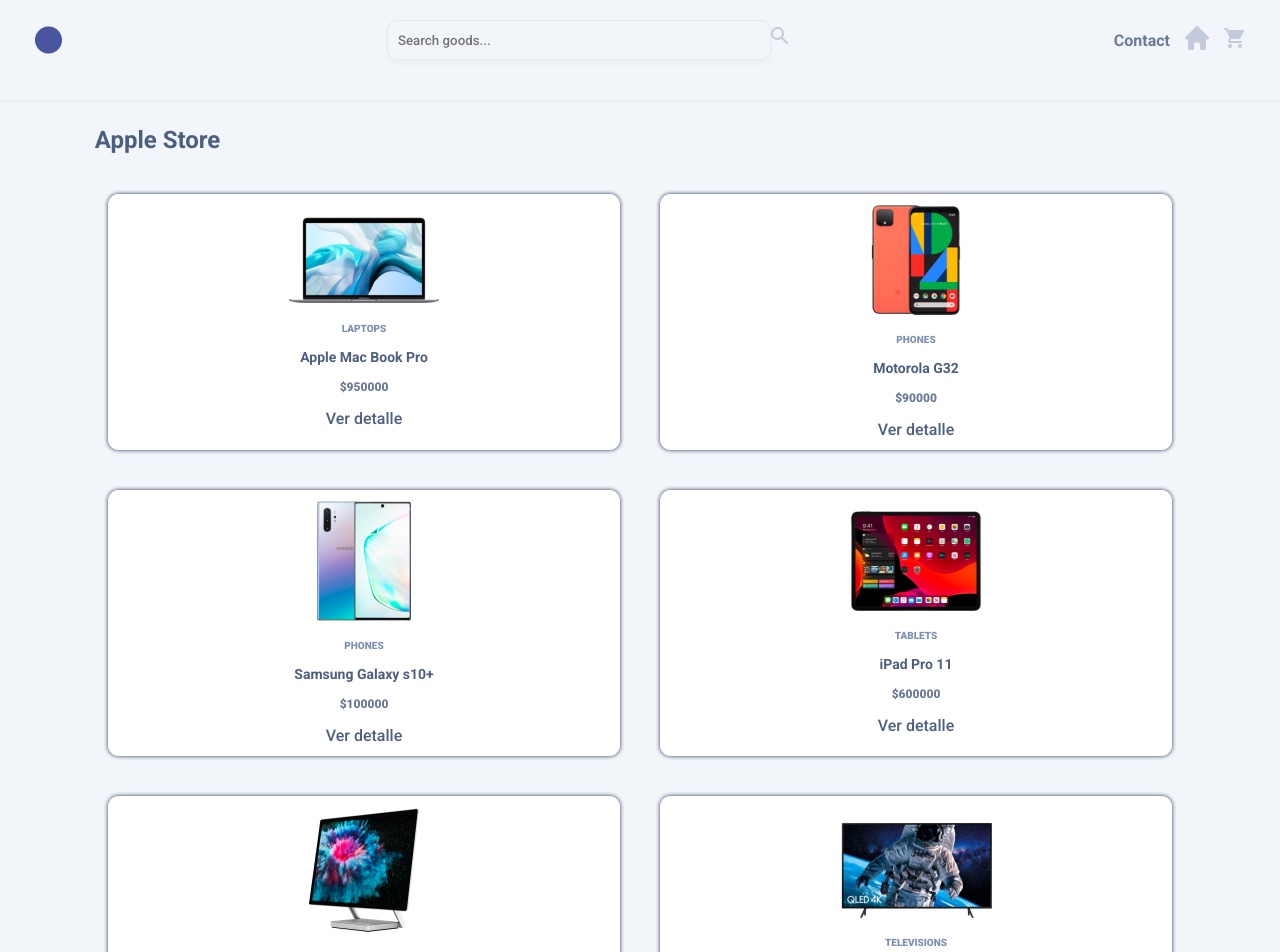
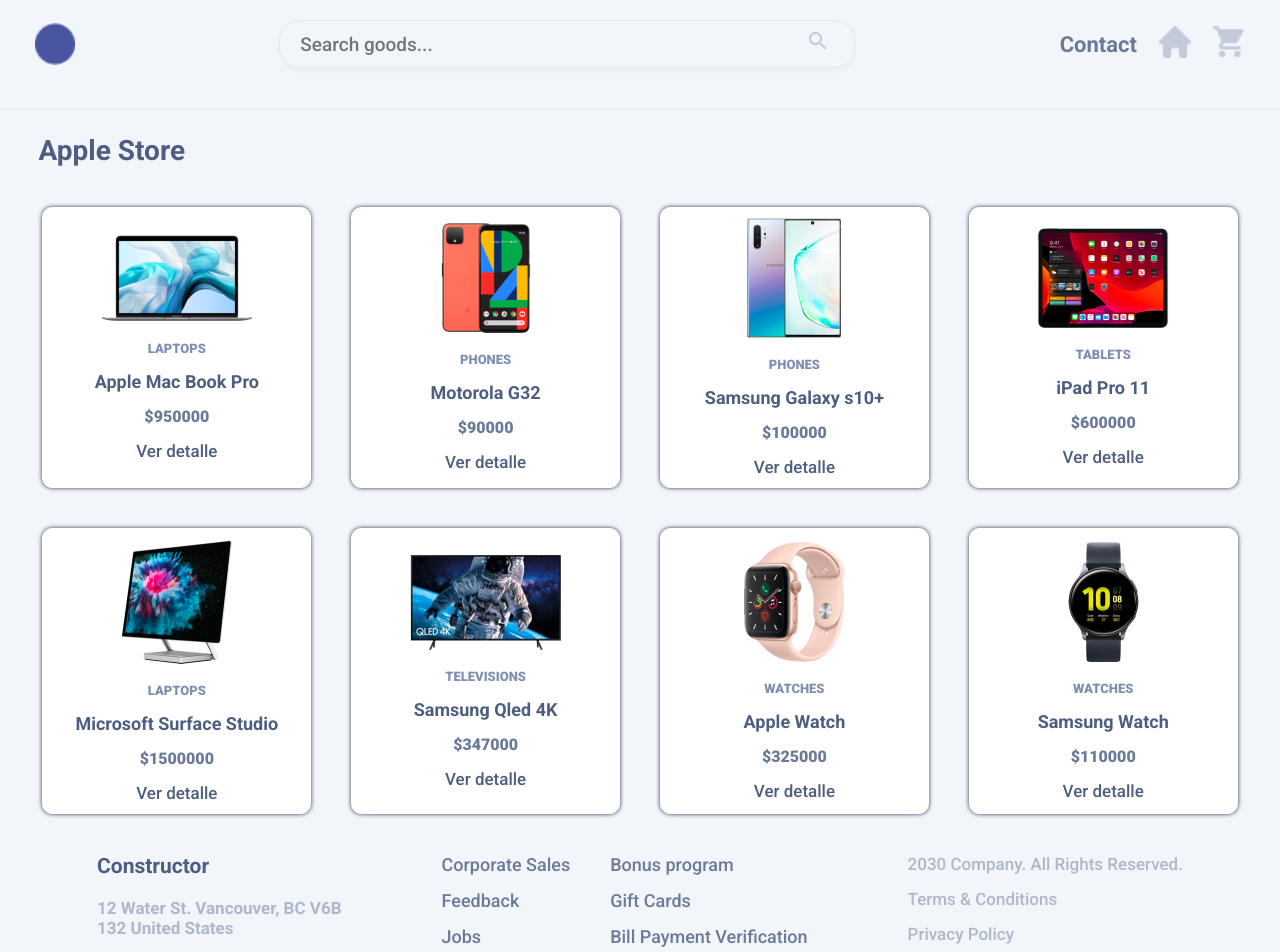
Before and after one commit to RodrigoF22/TP-FINAL-FRONT-END, a React (Vite) app: page / in a window 1280 px wide. Shown: the part 20-972 px from the top of the page. Built offline with nearby package versions, Linux system fonts and the light colour scheme.

Commit message:
Media queries

```diff
--- a/src/App.jsx
+++ b/src/App.jsx
@@ -14,16 +14,16 @@
     <>
       <div>
         <nav className='navBar'>
-          <img src={logo}/>
+          <img className='logo' src={logo}/>
           <div className='input'>
             <input type="text" placeholder='Search goods...' />
             <img src={handlens}/>
           </div>
           <div className='navBar-links'>
             <NavLink to = '/contact' className='navBar-links-contact'>Contact</NavLink>
-            <NavLink to = '/'><img src={house}/></NavLink>
+            <NavLink to = '/' className='item'><img src={house}/></NavLink>
             <NavLink to = '/searchgoods' className={'navBar-links-handlens'}><img src={handlens}/></NavLink>
-            <NavLink to = '/cart'><img src={cart}/></NavLink>
+            <NavLink to = '/cart' className='item'><img src={cart}/></NavLink>
           </div>
         </nav>
         <Routes>
--- a/src/Components/Footer/Footer.jsx
+++ b/src/Components/Footer/Footer.jsx
@@ -8,7 +8,7 @@
             <div className='footer-block'>
                 <div className='footer-block-1'>
                     <h3 /* style={{color: '#4D5E80', fontSize: '18px', fontWeight: '700'}} */>Constructor</h3>
-                    <p style={{color: '#ADB8CC', fontSize: '10px', fontWeight: '700'}}>12 Water St. Vancouver, BC V6B<br/>132 United States</p>
+                    <p /* style={{color: '#ADB8CC', fontSize: '10px', fontWeight: '700'}} */>12 Water St. Vancouver, BC V6B<br/>132 United States</p>
                 </div>
 
                 <div className='footer-block-2'>
--- a/src/Components/Footer/footer.css
+++ b/src/Components/Footer/footer.css
@@ -1,4 +1,11 @@
 @import url('https://fonts.googleapis.com/css2?family=Roboto:wght@700;900&display=swap');
+
+*{
+    margin:0;
+    padding: 0;
+    box-sizing: border-box;
+    background-color: #f2f5fa;
+}
 
 .footer-container{
     display: flex;
@@ -22,6 +29,12 @@
 .footer-block-1 h3{
     font-size: 14px;
     color: #4D5E80;
+    font-weight: 700;
+}
+
+.footer-block-1 p{
+    font-size: 10px;
+    color: #ADB8CC;
     font-weight: 700;
 }
 
@@ -66,3 +79,60 @@
         align-items: normal;
     }
 }
+
+@media screen and (min-width: 900px){
+    .footer-container{
+        padding: 40px 155px;
+    }
+    .footer-block-2 ul{
+        font-size: 13px;
+    }
+    .footer-block-3{
+        font-size: 12px;
+    }
+    .footer-block-1 h3{
+        font-size: 16px;
+    }
+    .footer-block-1 p{
+        font-size: 12px;
+    }
+}
+
+@media screen and (min-width: 1200px){
+    .footer-container{
+        padding: 40px 0;
+    }
+    .footer-block{
+        gap: 100px;
+    }
+    .footer-block-2{
+        gap: 40px;
+    }
+    .footer-block-2 ul{
+        font-size: 18px;
+    }
+    .footer-block-3{
+        font-size: 17px;
+    }
+    .footer-block-1 h3{
+        font-size: 21px;
+    }
+    .footer-block-1 p{
+        font-size: 17px;
+    }
+}
+
+@media screen and (min-width: 1300px){
+    .footer-block{
+        gap: 140px;
+    }
+    .footer-block-2{
+        gap: 80px;
+    }
+    .footer-block-1{
+        gap: 30px;
+    }
+    .footer-block-3{
+        gap: 30px;
+    }
+}
--- a/src/Components/ProductCard/ProductCard.jsx
+++ b/src/Components/ProductCard/ProductCard.jsx
@@ -6,9 +6,9 @@
   return (
     <div className='productCard'>
         <div style={{backgroundColor: 'white'}}>{producto.imagen}</div>
-        <span style={{color:'#7D8FB3', fontWeight:'900', fontSize: '10px', backgroundColor: 'white'}}>{producto.categoria}</span>
-        <h2 style={{color:'#4D5E80', fontWeight:'700', fontSize: '14px', backgroundColor: 'white'}}>{producto.name}</h2>
-        <span style={{color:'#6B7A99', fontWeight:'900', fontSize: '12px', backgroundColor: 'white'}}>${producto.precio}</span>
+        <span className='category'>{producto.categoria}</span>
+        <h2>{producto.name}</h2>
+        <span className='price'>${producto.precio}</span>
         <Link to={'/detail/' + producto.id} className='linkProductDetail'>Ver detalle</Link>
     </div>
   )
--- a/src/Components/ProductCard/productcard.css
+++ b/src/Components/ProductCard/productcard.css
@@ -15,12 +15,33 @@
     padding: 10px 0;
 }
 
+.productCard .category{
+    color:#7D8FB3;
+    font-weight: 900;
+    font-size: 10px;
+    background-color: white;
+}
+
+.productCard .price{
+    color:#6B7A99;
+    font-weight: 900;
+    font-size: 12px;
+    background-color: white;
+}
+
+.productCard h2{
+    color:#4D5E80;
+    font-weight: 700;
+    font-size: 14px;
+    background-color: white;
+}
+
 .linkProductDetail{
     text-decoration: none;
     background-color: white;
     color: rgb(77, 94, 128);
     font-family: 'Roboto', sans-serif;
-    font-size: 16px;
+    font-size: 14px;
 }
 
 
@@ -42,3 +63,39 @@
         width: 40vw;
     }
 }
+
+@media screen and (min-width: 900px){
+    .productCard{
+        width: 35vw;
+    }
+    .productCard .category{
+        font-size: 11px;
+    }
+    .productCard h2{
+        font-size: 16px;
+    }
+    .productCard .price{
+        font-size: 14px;
+    }
+    .linkProductDetail{
+        font-size: 15px;
+    }
+}
+
+@media screen and (min-width: 1200px){
+    .productCard{
+        width: 21vw;
+    }
+    .productCard .category{
+        font-size: 13px;
+    }
+    .productCard h2{
+        font-size: 18px;
+    }
+    .productCard .price{
+        font-size: 16px;
+    }
+    .linkProductDetail{
+        font-size: 17px;
+    }
+}
--- a/src/Screens/ContactPage/contactpage.css
+++ b/src/Screens/ContactPage/contactpage.css
@@ -1,4 +1,11 @@
 @import url('https://fonts.googleapis.com/css2?family=Poppins:wght@400;600&display=swap');
+
+*{
+    margin:0;
+    padding: 0;
+    box-sizing: border-box;
+    background-color: #f2f5fa;
+}
 
 .formularioUsuario{
     display: flex;
--- a/src/Screens/HomePage/homepage.css
+++ b/src/Screens/HomePage/homepage.css
@@ -1,4 +1,11 @@
 @import url('https://fonts.googleapis.com/css2?family=Poppins:wght@400;600&family=Roboto:wght@500&display=swap');
+
+*{
+    margin:0;
+    padding: 0;
+    box-sizing: border-box;
+    background-color: #f2f5fa;
+}
 
 .container{
     display: flex;
@@ -48,3 +55,22 @@
         flex-wrap: wrap;
     }
 }
+
+@media screen and (min-width: 900px){
+    h1{
+        width: 74.45vw;
+    }
+}
+
+@media screen and (min-width: 900px){
+    h1{
+        width: 74.45vw;
+    }
+}
+
+@media screen and (min-width: 1200px){
+    h1{
+        width: 94vw;
+        font-size: 28px;
+    }
+}
--- a/src/app.css
+++ b/src/app.css
@@ -31,14 +31,25 @@
 }
 
 
-
 .navBar .input input{
-    border-radius: 10px;
+    border-radius: 20px;
     box-shadow: 0 4px 4px 0 #EDEFF2;
     border: solid 1px rgb(228, 232, 240);
-    height: 5vh;
-    width: 30vw;
-    padding: 10px;
+    height: 6vh;
+    width: 45vw;
+    padding: 10px 20px;
+    font-size: 14px;
+    color: #6B7A99;
+}
+
+.navBar .input{
+    position: relative;
+}
+
+.navBar .input img{
+    position: absolute;
+    right: 5%;
+    top: 25%;
 }
 
 
@@ -59,3 +70,49 @@
         display: none;
     }
 }
+
+@media screen and (min-width: 900px){
+    .navBar-links{
+        font-size: 18px;
+    }
+    .navBar .input input{
+        font-size: 17px;
+    }
+    .item img{
+        width: 27px;
+    }
+    .navBar .logo{
+        width: 35px;
+    }
+}
+
+@media screen and (min-width: 900px){
+    .navBar-links{
+        font-size: 18px;
+    }
+    .navBar .input input{
+        font-size: 17px;
+    }
+    .item img{
+        width: 27px;
+    }
+    .navBar .logo{
+        width: 35px;
+    }
+}
+
+@media screen and (min-width: 1100px){
+    .navBar-links{
+        font-size: 22px;
+        gap: 22px;
+    }
+    .navBar .input input{
+        font-size: 19px;
+    }
+    .item img{
+        width: 32px;
+    }
+    .navBar .logo{
+        width: 40px;
+    }
+}
```
